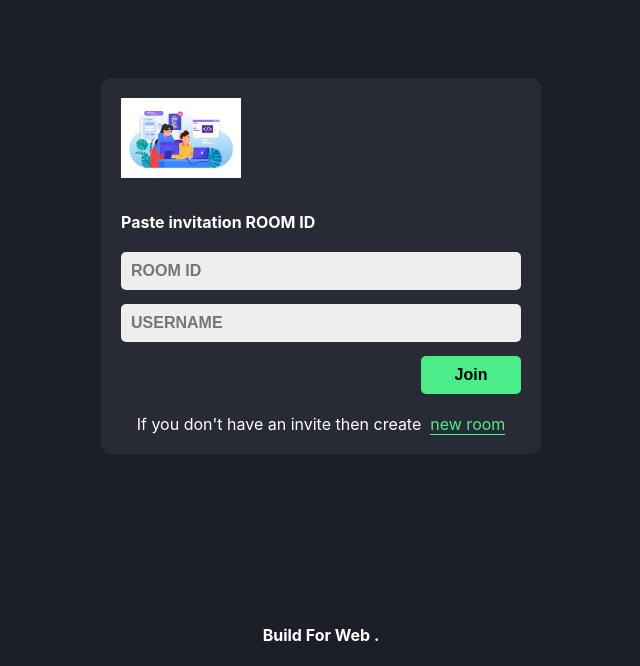
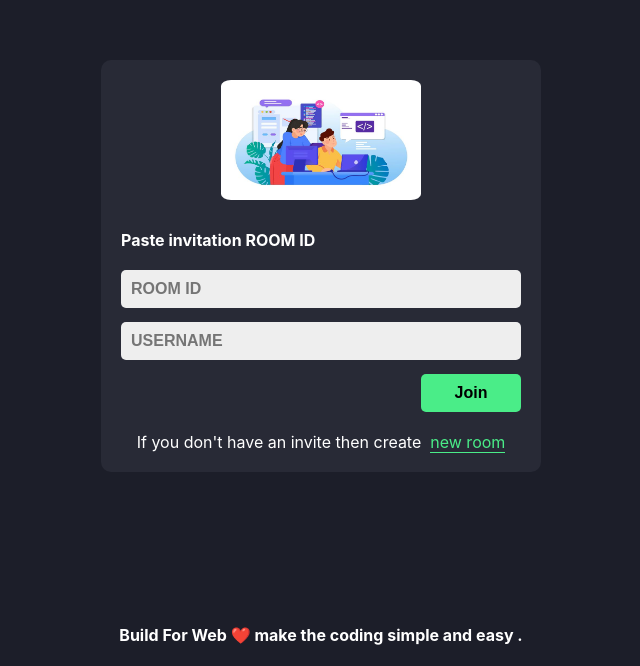
Before and after one commit to HimanshuSingh-08/collabcodex, a React (Create React App) app in the folder code/: page / in a window 1280 px wide. Shown: the part 134-800 px from the top of the page, without its empty margins (319-959 px from the left). Built offline with nearby package versions, Linux system fonts and the light colour scheme.

Commit message:
fixed bugs and ui

```diff
--- a/code/src/App.css
+++ b/code/src/App.css
@@ -34,8 +34,15 @@ footer a {
 }
 
 .homePageLogo {
-    height: 80px;
+    height: 120px;
+    width: 220px;
     margin-bottom: 30px;
+    border-radius: 5%;
+    display: block;
+    margin-left: auto;
+    margin-right: auto;
+    width: 50%
+
 }
 
 .inputBox {
@@ -123,12 +130,16 @@ footer a:hover {
 }
 
 .logo {
+
     border-bottom: 1px solid #424242;
     padding-bottom: 10px;
 }
 
 .logoImage {
-    height: 60px;
+    height: 100px;
+    width: 200px;
+    border-radius: 5%;
+    text-align: center;
 }
 
 .leaveBtn {
@@ -136,7 +147,7 @@ footer a:hover {
     margin-top: 20px;
 }
 .CodeMirror {
-    min-height: calc(100vh - 20px);
+    min-height: calc(100vh - 50px);
     font-size: 20px;
     line-height: 1.6;
     padding-top: 20px;
--- a/code/src/App.js
+++ b/code/src/App.js
@@ -9,7 +9,7 @@ function App() {
         <>
             <div>
                 <Toaster
-                    position="top-right"
+                    position="top-center"
                     toastOptions={{
                         success: {
                             theme: {
--- a/code/src/pages/EditorPage.js
+++ b/code/src/pages/EditorPage.js
@@ -98,7 +98,7 @@ const EditorPage = () => {
                     <div className="logo">
                         <img
                             className="logoImage"
-                            src="/code-sync.png"
+                            src="/collab.jpg"
                             alt="logo"
                         />
                     </div>
@@ -127,6 +127,10 @@ const EditorPage = () => {
                         codeRef.current = code;
                     }}
                 />
+                <div>
+                    <button>Share Code</button>
+                    <button>Compile Code</button>
+                </div>
             </div>
         </div>
     );
--- a/code/src/pages/Home.js
+++ b/code/src/pages/Home.js
@@ -77,7 +77,7 @@ const Home = () => {
             </div>
             <footer>
                 <h4>
-                    Build For Web .
+                    Build For Web ❤️ make the coding simple and easy .
                 </h4>
             </footer>
         </div>
```
Also changed, not shown: 1 other file (tests, documents, lock files or other folders).
